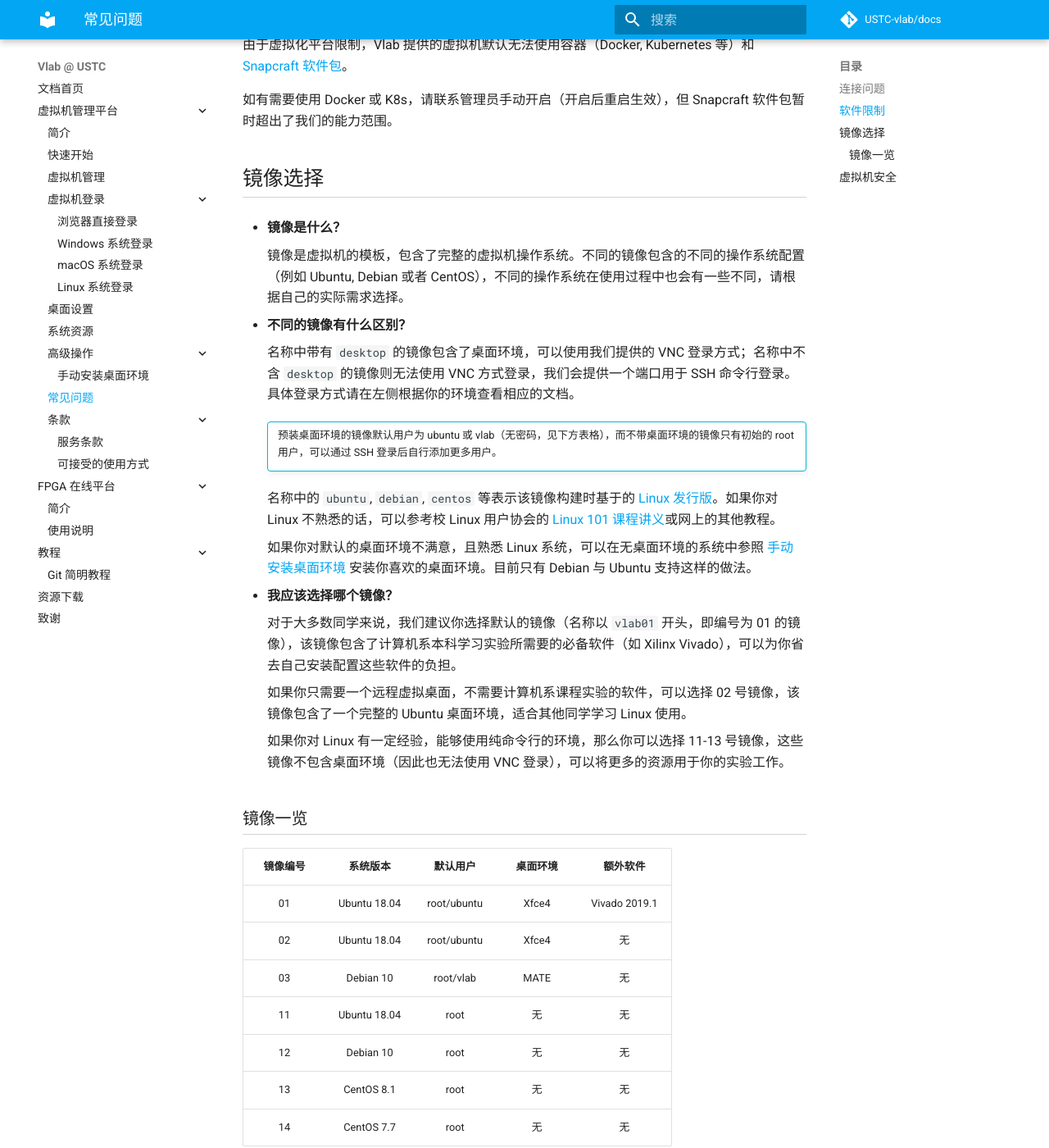
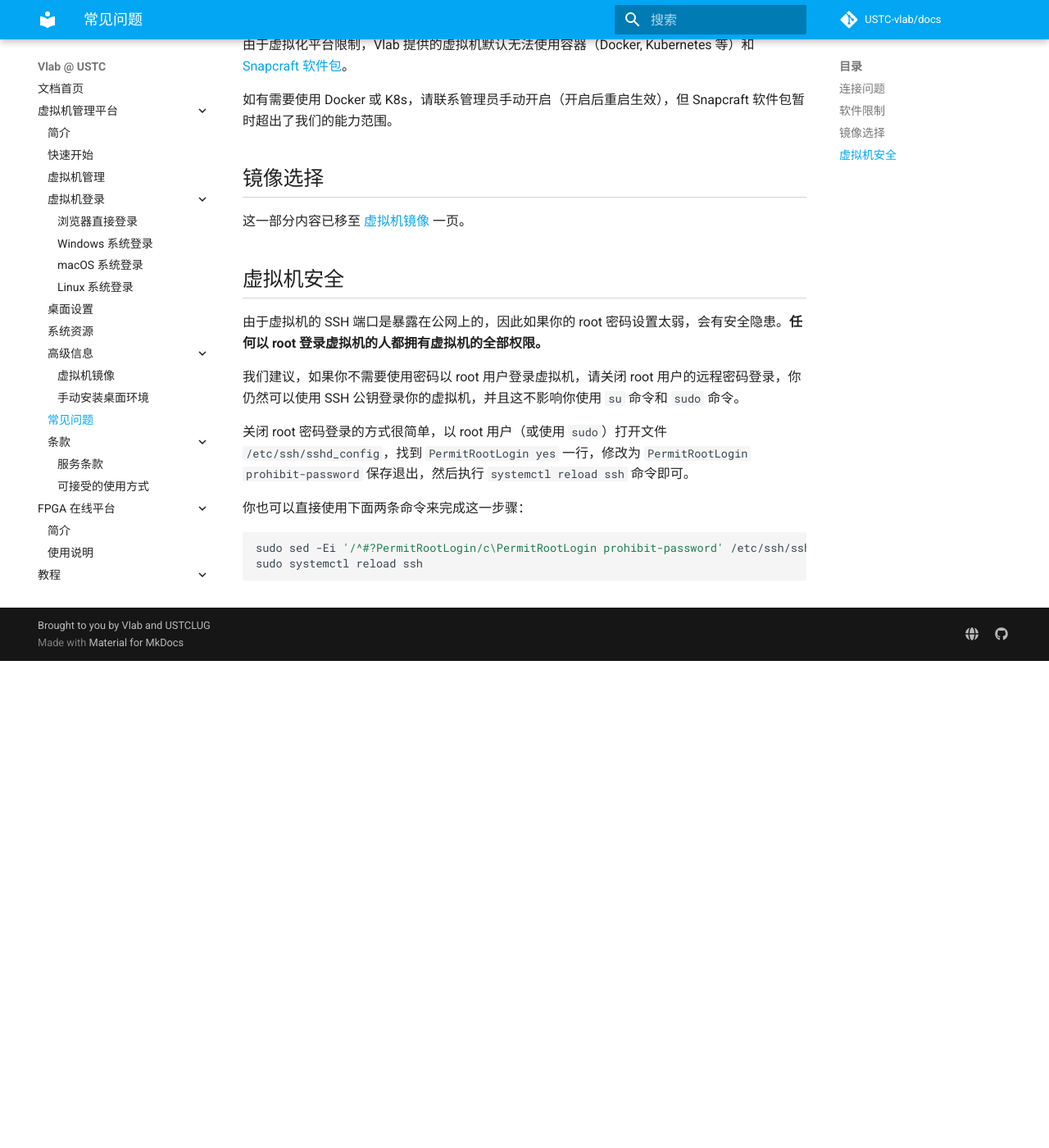
Before and after one commit to USTC-vlab/docs, an MkDocs documentation site: the page built from docs/vm/faq.md, in a window 1280 px wide and 1400 px high, scrolled down 594 px. Shown: the whole window at 82% size. Built offline with MkDocs 1.6.1 and Material for MkDocs 9.7.7, drawn with Linux system fonts in a browser that asks for light colours; comment, search, counter and statistics services are not loaded.

Commit message:
Separate VM images

```diff
--- a/docs/vm/faq.md
+++ b/docs/vm/faq.md
@@ -25,41 +25,7 @@
 
 ## 镜像选择 {#image-selection}
 
-- **镜像是什么？**
-
-    镜像是虚拟机的模板，包含了完整的虚拟机操作系统。不同的镜像包含的不同的操作系统配置（例如 Ubuntu, Debian 或者 CentOS），不同的操作系统在使用过程中也会有一些不同，请根据自己的实际需求选择。
-
-- **不同的镜像有什么区别？**
-
-    名称中带有 `desktop` 的镜像包含了桌面环境，可以使用我们提供的 VNC 登录方式；名称中不含 `desktop` 的镜像则无法使用 VNC 方式登录，我们会提供一个端口用于 SSH 命令行登录。具体登录方式请在左侧根据你的环境查看相应的文档。
-
-    !!! info ""
-
-        预装桌面环境的镜像默认用户为 ubuntu 或 vlab（无密码，见下方表格），而不带桌面环境的镜像只有初始的 root 用户，可以通过 SSH 登录后自行添加更多用户。
-
-    名称中的 `ubuntu`, `debian`, `centos` 等表示该镜像构建时基于的 [Linux 发行版](https://zh.wikipedia.org/zh-hans/Linux%E5%8F%91%E8%A1%8C%E7%89%88)。如果你对 Linux 不熟悉的话，可以参考校 Linux 用户协会的 [Linux 101 课程讲义](https://101.ustclug.org/)或网上的其他教程。
-
-    如果你对默认的桌面环境不满意，且熟悉 Linux 系统，可以在无桌面环境的系统中参照 [手动安装桌面环境](install-desktop.md) 安装你喜欢的桌面环境。目前只有 Debian 与 Ubuntu 支持这样的做法。
-
-- **我应该选择哪个镜像？**
-
-    对于大多数同学来说，我们建议你选择默认的镜像（名称以 `vlab01` 开头，即编号为 01 的镜像），该镜像包含了计算机系本科学习实验所需要的必备软件（如 Xilinx Vivado），可以为你省去自己安装配置这些软件的负担。
-
-    如果你只需要一个远程虚拟桌面，不需要计算机系课程实验的软件，可以选择 02 号镜像，该镜像包含了一个完整的 Ubuntu 桌面环境，适合其他同学学习 Linux 使用。
-
-    如果你对 Linux 有一定经验，能够使用纯命令行的环境，那么你可以选择 11-13 号镜像，这些镜像不包含桌面环境（因此也无法使用 VNC 登录），可以将更多的资源用于你的实验工作。
-
-### 镜像一览 {#image-content}
-
-| 镜像编号 | 系统版本 | 默认用户 | 桌面环境 | 额外软件 |
-| :------: | :------: | :------: | :------: | :------: |
-| 01 | Ubuntu 18.04 | root/ubuntu | Xfce4 | Vivado 2019.1 |
-| 02 | Ubuntu 18.04 | root/ubuntu | Xfce4 | 无 |
-| 03 | Debian 10 | root/vlab | MATE | 无 |
-| 11 | Ubuntu 18.04 | root | 无 | 无 |
-| 12 | Debian 10 | root | 无 | 无 |
-| 13 | CentOS 8.1 | root | 无 | 无 |
-| 14 | CentOS 7.7 | root | 无 | 无 |
+这一部分内容已移至 [虚拟机镜像](images.md) 一页。
 
 ## 虚拟机安全 {#vm-security}
 
--- a/mkdocs.yml
+++ b/mkdocs.yml
@@ -63,7 +63,8 @@ nav:
       - Linux 系统登录: vm/login-linux.md
     - 桌面设置: vm/desktop-settings.md
     - 系统资源: vm/resources.md
-    - 高级操作:
+    - 高级信息:
+      - 虚拟机镜像: vm/images.md
       - 手动安装桌面环境: vm/install-desktop.md
     - 常见问题: vm/faq.md
     - 条款:
```
Also changed, not shown: docs/vm/images.md (added, +33 -0 lines).
